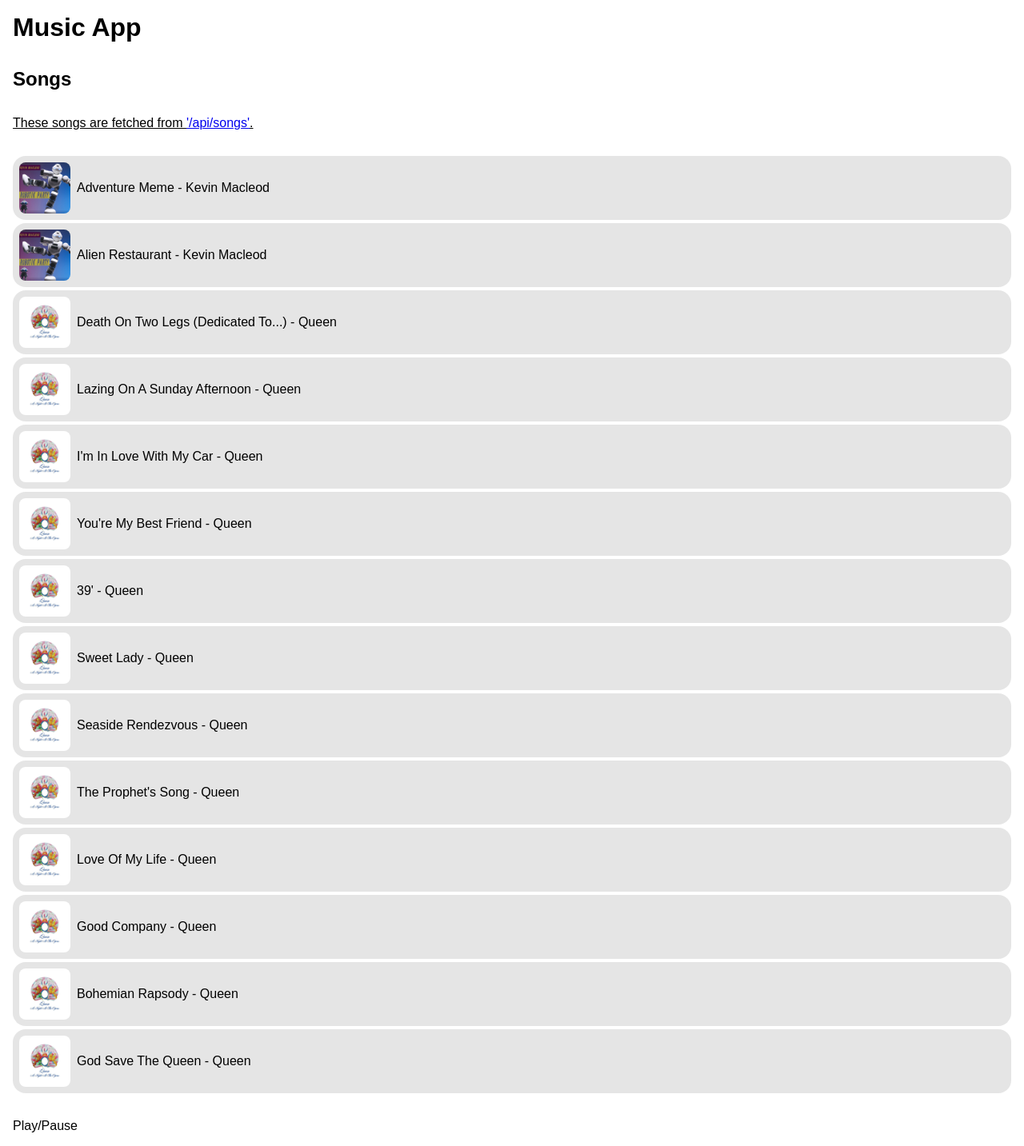
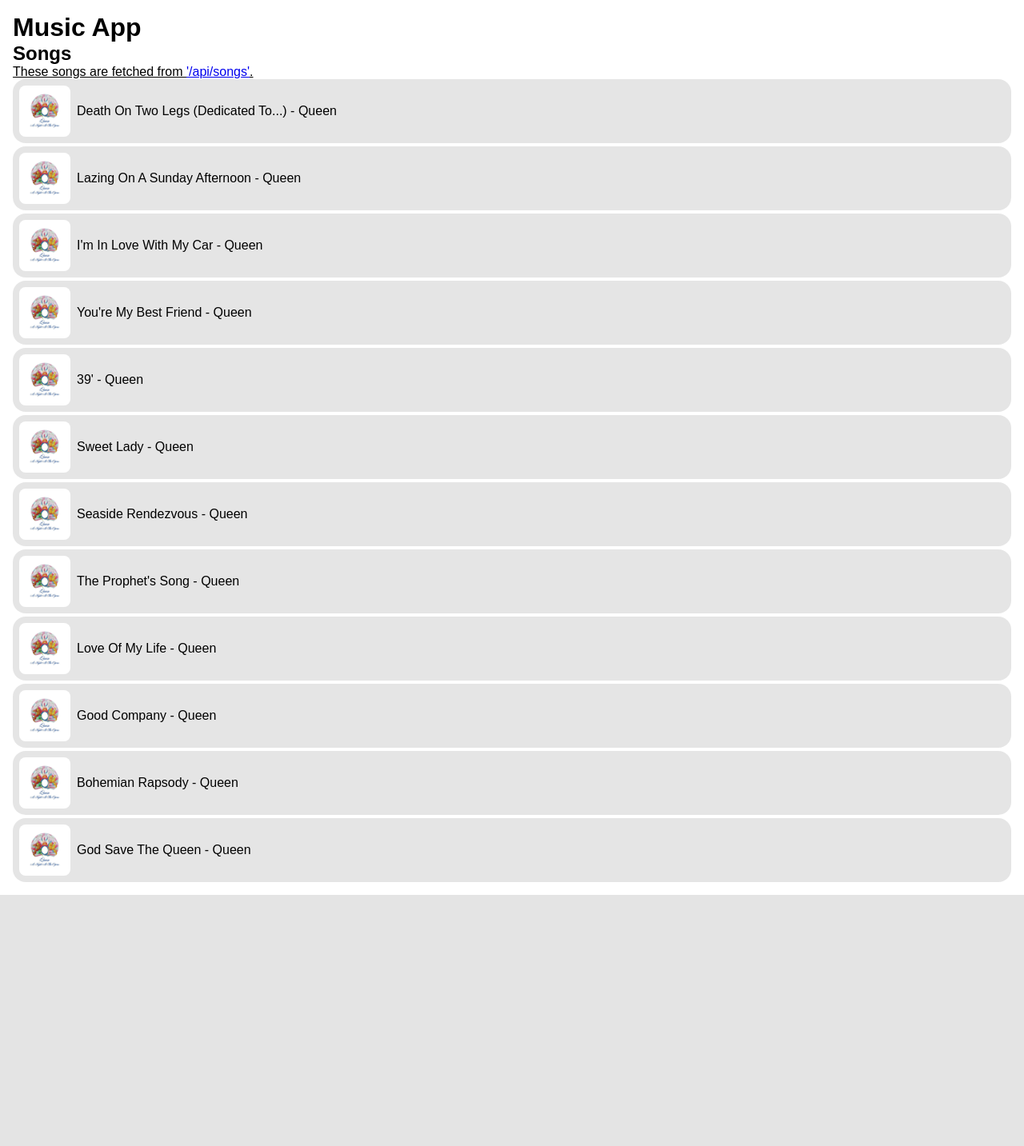
Before and after one commit to LiamCheneval/musicApp, a Flask app: page /browse in a window 1280 px wide. Shown: the whole page at 80% size. After the commit the page ends 1119 px from the top, so only its background shows below. Run offline with Flask 3, Linux system fonts and the light colour scheme; some libraries are stand-ins or nearby versions.

Commit message:
Better UI

```diff
--- a/app.py
+++ b/app.py
@@ -21,6 +21,16 @@ def api_songs():
     return json.dumps(songs)
 
 
+@app.route('/api/song')
+def api_song():
+    song_uid = request.values["uid"]
+    if not song_uid or not do_music_exist(song_uid):
+        return redirect('/404')
+
+    song = get_music_by_uid(song_uid)
+    return json.dumps(song)
+
+
 @app.errorhandler(404)
 def error404(error):
     return ('<h1>Hello ex-adventurer!</h1><p>This page does not exist, I\'m afraid...</p><a href="/">Click here to go '
--- a/data/library/albums.csv
+++ b/data/library/albums.csv
@@ -1,3 +1,2 @@
 uid,title,artist_uid
-3cc08328-eb60-459a-b742-41102fd0224b,Robotik Party,539b1ee8-e250-4a57-8ee6-3fdad4ad8a76
 1e2d0f66-a7d2-4988-8685-4aa432671e21,A Night at the Opera,b0a249ba-a797-4708-82b7-f1c1898b1d27
--- a/data/library/artists.csv
+++ b/data/library/artists.csv
@@ -1,3 +1,2 @@
 uid,name
-539b1ee8-e250-4a57-8ee6-3fdad4ad8a76,Kevin Macleod
 b0a249ba-a797-4708-82b7-f1c1898b1d27,Queen
--- a/data/library/musics.csv
+++ b/data/library/musics.csv
@@ -1,6 +1,4 @@
 uid,title,album_uid,track_n,artist_uid
-579ce7cf-e91f-4685-b3cd-b8fec75f2c3d,Adventure Meme,3cc08328-eb60-459a-b742-41102fd0224b,0,539b1ee8-e250-4a57-8ee6-3fdad4ad8a76
-3f4fb8a5-230c-4ede-b588-c8e88906dc89,Alien Restaurant,3cc08328-eb60-459a-b742-41102fd0224b,1,539b1ee8-e250-4a57-8ee6-3fdad4ad8a76
 3026fe28-2452-4e8f-8099-d9f02855f711,Death On Two Legs (Dedicated To...),1e2d0f66-a7d2-4988-8685-4aa432671e21,0,b0a249ba-a797-4708-82b7-f1c1898b1d27
 ae2e2e6a-fd48-41cd-86c6-6eaae4aa3a53,Lazing On A Sunday Afternoon,1e2d0f66-a7d2-4988-8685-4aa432671e21,1,b0a249ba-a797-4708-82b7-f1c1898b1d27
 c4e32b53-cb34-4b84-8fdd-967ea573e7f0,I'm In Love With My Car,1e2d0f66-a7d2-4988-8685-4aa432671e21,2,b0a249ba-a797-4708-82b7-f1c1898b1d27
--- a/data_manager.py
+++ b/data_manager.py
@@ -13,11 +13,13 @@ def get_songs() -> list:
     """
     musics = musics_df.to_dict('records')
     for music in musics:
-        music.update({"artist": get_artist_by_uid(music['artist_uid']).to_dict('records')[0]})
-        del music['artist_uid']
-        music.update({"album": get_album_by_uid(music['album_uid']).to_dict('records')[0]})
-        del music['album_uid']
+        update_music_meta(music)
     return musics
+
+
+def do_music_exist(song_uid: str) -> bool:
+    music = musics_df.loc[musics_df['uid'] == song_uid]
+    return music is not None
 
 
 def get_artist_by_uid(uid: str) -> pd.DataFrame:
@@ -38,10 +40,19 @@ def get_album_by_uid(uid: str) -> pd.DataFrame:
     return albums_df.loc[albums_df["uid"] == uid]
 
 
-def get_music_by_uid(uid: str) -> pd.DataFrame:
+def get_music_by_uid(uid: str) -> dict:
     """
     Returns the music by uid from the csv file
     :param uid: The uid of the music
     :return: A panda Dataframe containing the music information
     """
-    return musics_df.loc[musics_df["uid"] == uid]
+    music = musics_df.loc[musics_df["uid"] == uid].to_dict("records")[0]
+    update_music_meta(music)
+    return music
+
+
+def update_music_meta(music: dict) -> None:
+    music.update({"artist": get_artist_by_uid(music['artist_uid']).to_dict('records')[0]})
+    del music['artist_uid']
+    music.update({"album": get_album_by_uid(music['album_uid']).to_dict('records')[0]})
+    del music['album_uid']
--- a/static/browse.css
+++ b/static/browse.css
@@ -4,14 +4,20 @@
     padding: 0;
 }
 body{
-    margin: 16px;
     display: flex;
     flex-direction: column;
-    gap: 32px;
     font-family: sans-serif;
+
+    position: fixed;
+    inset: 0;
+}
+main{
+    flex: 1 0 0;
+    overflow-y: scroll;
+    padding: 16px;
 }
 #songs{
-    display: flex;
+    display: inline-flex;
     flex-direction: column;
     gap: 4px;
     width: 100%;
--- a/static/browse.js
+++ b/static/browse.js
@@ -1,7 +1,11 @@
 // get songs from the endpoint
 let audioElement = new Audio();
 
-
+let controlBarElements = {};
+controlBarElements.playerBar = document.getElementsByClassName("player-bar")[0];
+controlBarElements.currentSongCover = document.getElementById("current-song-cover");
+controlBarElements.currentSongTitle = document.getElementById("current-song-title");
+controlBarElements.currentSongArtist = document.getElementById("current-song-artist");
 
 axios.get('/api/songs').then((response) => {
     let musics = response.data;
@@ -17,10 +21,23 @@ axios.get('/api/songs').then((response) => {
 });
 
 
-function playMusic(musicUid) {
+async function getMusicInfos(musicUid){
+    let response = await axios.get("/api/song?uid=" + musicUid);
+    return await response.data;
+}
+
+
+async function playMusic(musicUid) {
+    let musicInfos = await getMusicInfos(musicUid);
+    controlBarElements.currentSongCover.src = `/static/album_covers/${musicInfos.album.uid}.png`;
+    controlBarElements.currentSongArtist.innerText = musicInfos.artist.name;
+    controlBarElements.currentSongTitle.innerText = musicInfos.title;
+    console.log(controlBarElements.playerBar)
+    controlBarElements.playerBar.style.display = null
+
     audioElement.src = `/static/audio_files/${musicUid}.mp3`
-    audioElement.load()
-    audioElement.play()
+    await audioElement.load()
+    await audioElement.play()
 }
 
 document.getElementById("play-pause-toggle").addEventListener("click", () => {
--- a/templates/browse.html
+++ b/templates/browse.html
@@ -4,20 +4,62 @@
     <meta charset="UTF-8">
     <title>Music App - Browse</title>
     <link rel="stylesheet" href="/static/browse.css">
+    <link rel="stylesheet" href="/static/player-bar.css">
     <script src="https://unpkg.com/@phosphor-icons/web"></script>
 </head>
 <body>
+<main>
     <h1>Music App</h1>
     <h2>Songs</h2>
     <p style="text-decoration: underline">These songs are fetched from <a href="/api/songs">'/api/songs'</a>.</p>
     <div id="songs">
         <!-- Fetched songs appear here! !-->
     </div>
-    <div class="controls">
-        <p id="play-pause-toggle">Play/Pause</p>
+</main>
+<div class="player-bar" style="display: none">
+    <div class="metadata">
+        <div class="current-song">
+            <img src="" alt="cover.png" id="current-song-cover">
+            <div class="titles">
+                <p class="track-title" id="current-song-title">Better Be Alive</p>
+                <p class="track-artist" id="current-song-artist">IGO</p>
+            </div>
+        </div>
+        <div class="song-actions">
+            <div class="small-action-btn">
+                <i class="ph ph-heart"></i>
+            </div>
+            <div class="small-action-btn">
+                <i class="ph ph-dots-three"></i>
+            </div>
+        </div>
     </div>
+    <div class="playback-controls">
+        <div class="buttons">
+            <div class="small-action-btn">
+                <i class="ph-fill ph-skip-back"></i>
+            </div>
+            <div class="small-action-btn">
+                <i class="ph-fill ph-pause"></i>
+            </div>
+            <div class="small-action-btn">
+                <i class="ph-fill ph-skip-forward"></i>
+            </div>
+        </div>
+        <div class="seek-bar">
+            <p class="timestamp">-00:00</p>
+            <div class="progress-bar">
+                <div id="progress-bar"></div>
+            </div>
+            <p class="timestamp">00:00</p>
+        </div>
+    </div>
+    <div class="more">
 
-    <script src="https://cdn.jsdelivr.net/npm/axios/dist/axios.min.js"></script>
-    <script src="/static/browse.js"></script>
+    </div>
+</div>
+
+<script src="https://cdn.jsdelivr.net/npm/axios/dist/axios.min.js"></script>
+<script src="/static/browse.js"></script>
 </body>
 </html>
```
Also changed, not shown: static/player-bar.css (added, +68 -0 lines).
